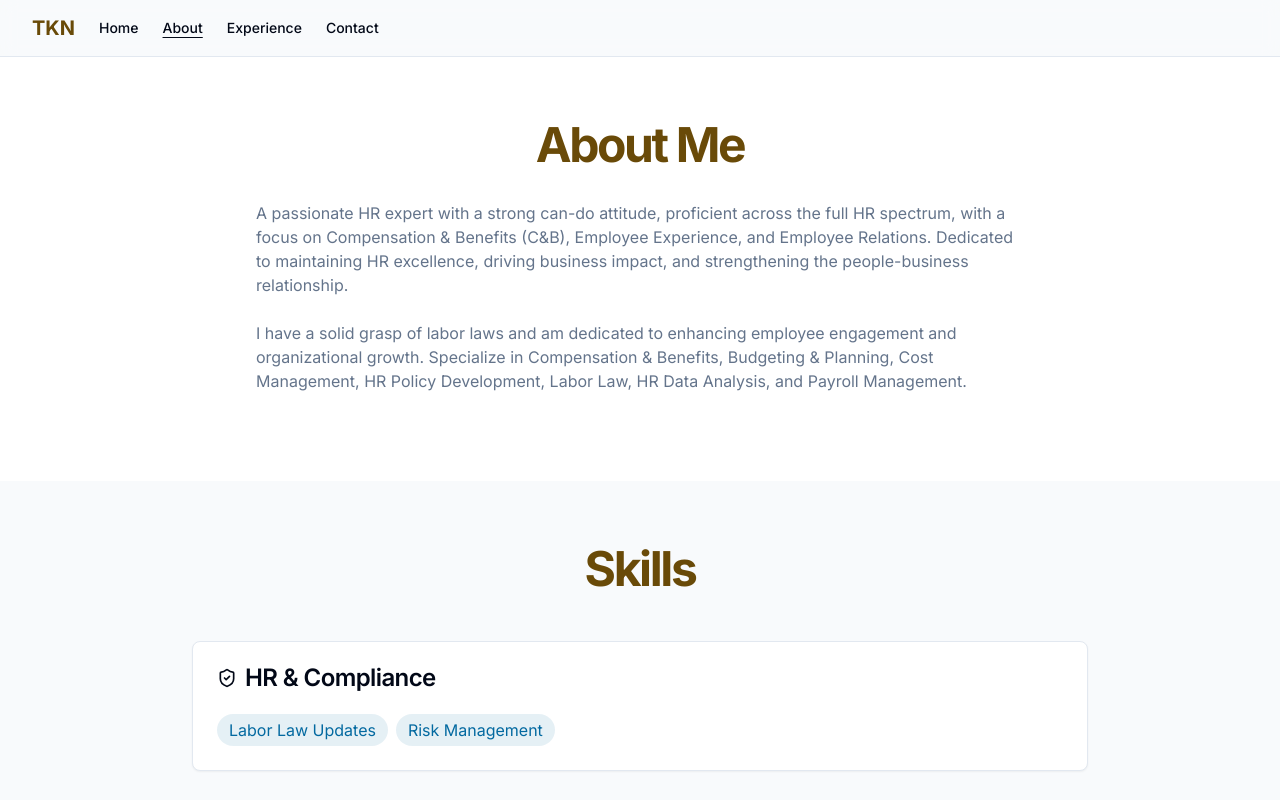
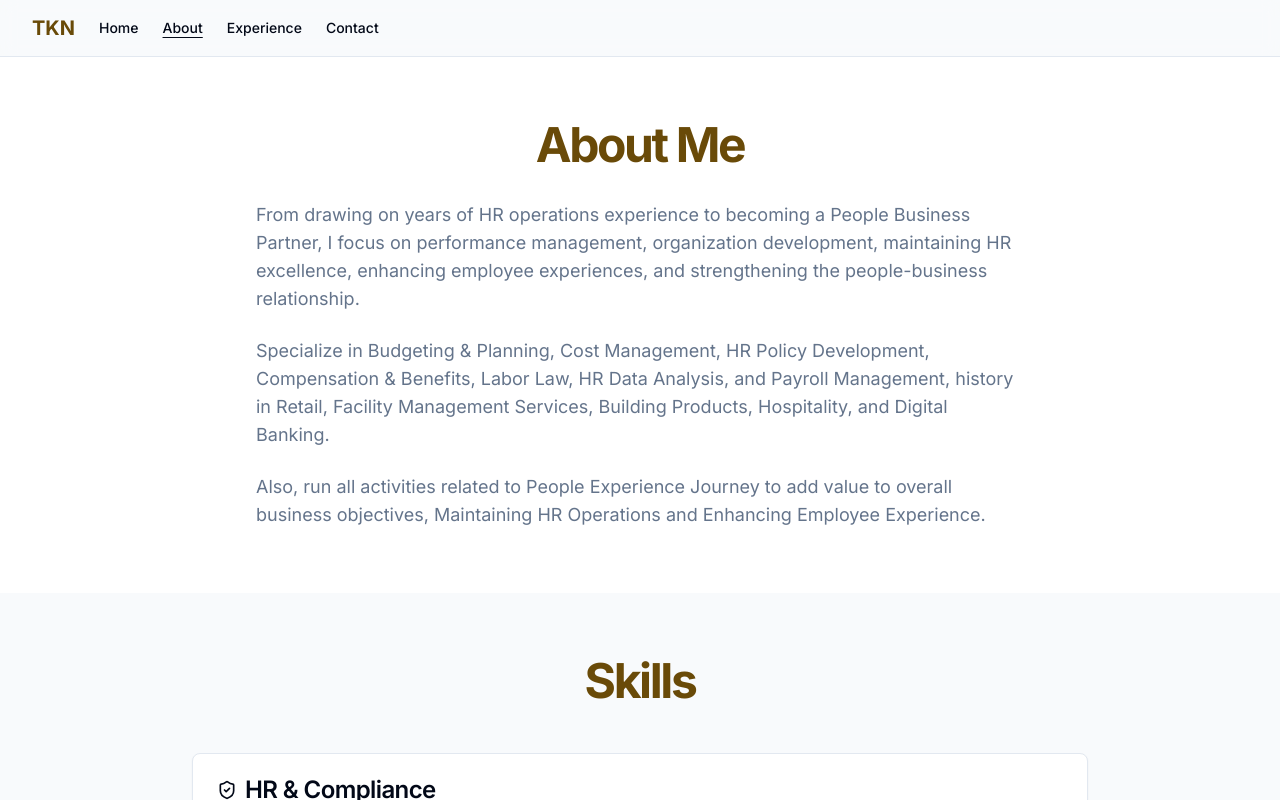
Before and after one commit to jennythais/profile, a Next.js app: page /about in a window 1280 px wide. Shown: the top 800 px of the page. Built offline with nearby package versions, Linux system fonts and the light colour scheme.

Commit message:
update bio

```diff
--- a/app/about/page.tsx
+++ b/app/about/page.tsx
@@ -8,16 +8,15 @@ export default function AboutPage() {
       <section className="py-10 md:py-16 bg-white">
         <div className="container px-4 md:px-6">
           <h1 className="text-3xl font-bold tracking-tighter sm:text-4xl md:text-5xl mb-8 text-center text-[#694a08]">About Me</h1>
-          <div className="max-w-3xl mx-auto">
+          <div className="max-w-3xl mx-auto text-base md:text-lg">
             <p className="text-muted-foreground mb-6">
-              A passionate HR expert with a strong can-do attitude, proficient across the full HR spectrum, with a focus on
-              Compensation & Benefits (C&B), Employee Experience, and Employee Relations. Dedicated to maintaining HR
-              excellence, driving business impact, and strengthening the people-business relationship.
+              From drawing on years of HR operations experience to becoming a People Business Partner, I focus on performance management, organization development, maintaining HR excellence, enhancing employee experiences, and strengthening the people-business relationship.
             </p>
             <p className="text-muted-foreground mb-6">
-              I have a solid grasp of labor laws and am dedicated to enhancing employee engagement and organizational
-              growth. Specialize in Compensation & Benefits, Budgeting & Planning, Cost Management, HR Policy
-              Development, Labor Law, HR Data Analysis, and Payroll Management.
+              Specialize in Budgeting & Planning, Cost Management, HR Policy Development, Compensation & Benefits, Labor Law, HR Data Analysis, and Payroll Management, history in Retail, Facility Management Services, Building Products, Hospitality, and Digital Banking.
+            </p>
+            <p className="text-muted-foreground">
+              Also, run all activities related to People Experience Journey to add value to overall business objectives, Maintaining HR Operations and Enhancing Employee Experience.
             </p>
           </div>
         </div>
--- a/app/page.tsx
+++ b/app/page.tsx
@@ -7,7 +7,7 @@ export default function Home() {
     <div className="h-[100%] bg-background">
       {/* Hero Section */}
       <section className="bg-white h-fit flex items-center justify-center  text-[#694a08] overflow-hidden py-10">
-        <div className="grid md:grid-cols-2 grid-cols-1 gap-8 container px-4 md:px-6 items-center">
+        <div className="grid md:grid-cols-2 grid-cols-1 gap-3 container px-4 md:px-6 items-center">
           <div className="flex flex-col items-center space-y-5 text-center">
             <div className="md:w-[250px] md:h-[250px] w-[200px] h-[200px] rounded-full overflow-hidden animate-fade-in-up animation-delay-200">
               <Image
@@ -18,7 +18,7 @@ export default function Home() {
                 className="w-full h-full object-cover"
               />
             </div>
-            <h1 className="text-3xl font-bold tracking-tighter sm:text-5xl md:text-6xl animate-fade-in-up animation-delay-200">
+            <h1 className="text-3xl font-bold tracking-tighter sm:text-3xl md:text-5xl animate-fade-in-up animation-delay-200">
               Thai Kim Ngoc
             </h1>
             <p className="max-w-[700px] text-xl md:text-2xl animate-fade-in-up animation-delay-400">
@@ -38,8 +38,11 @@ export default function Home() {
             </div>
           </div>
           <div>
-            <p className="max-w-[800px] mx-auto text-muted-foreground md:text-xl md:leading-10 mb-12 animate-fade-in-up animation-delay-400 leading-7 text-center md:text-left">
-              Passionate HR expert specializing in C&B, Employee Experience, and Employee Relations. Skilled in labor law, payroll, budgeting, and HR policy development to drive business impact and engagement. Explore my journey and experience below!
+            <p className="max-w-[800px] mx-auto text-muted-foreground md:text-[20px] md:leading-10 mb-3 animate-fade-in-up animation-delay-400 leading-7 text-center">
+              "Customers will never love a company until the employees love it first."
+            </p>
+            <p className="max-w-[800px] mx-auto text-muted-foreground md:text-xl md:leading-10 animate-fade-in-up animation-delay-400 leading-7 text-center ">
+              - Simon Sinek -
             </p>
           </div>
 
```
Also changed, not shown: public/avt.JPG.
